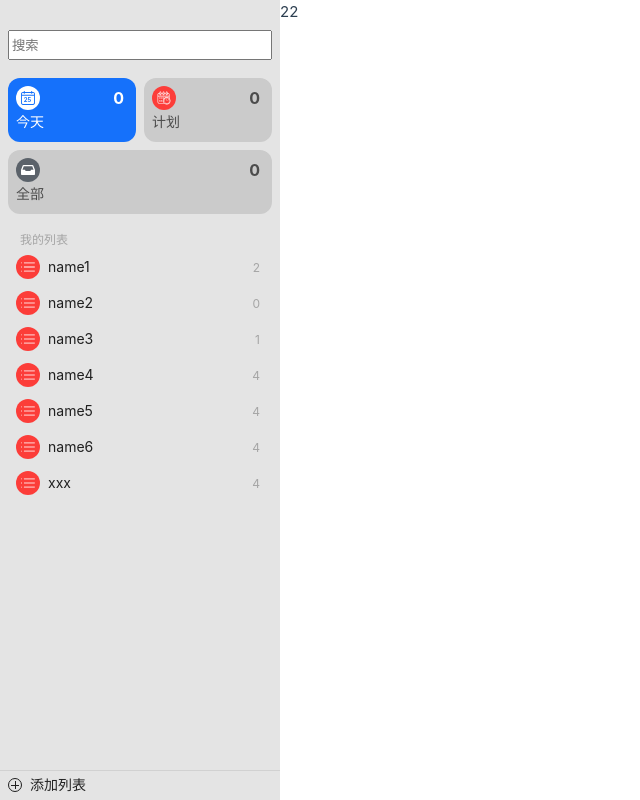
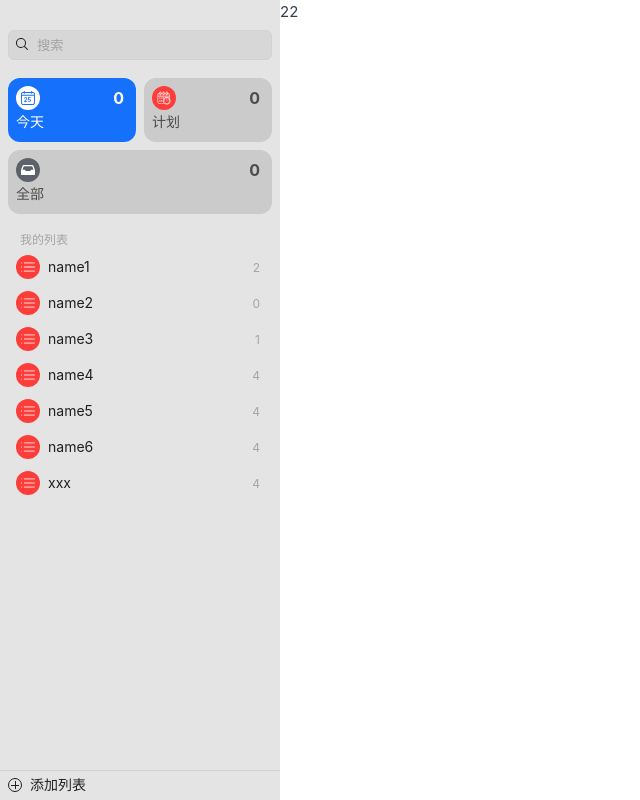
Before and after one commit to yanjxv/easytodo, a Vue app: page / in a window 1280 px wide. Shown: the whole page, without its empty margins (0-640 px from the left). Built offline with nearby package versions, Linux system fonts and the light colour scheme.

Commit message:
搜索框ui设计

```diff
--- a/src/assets/base.css
+++ b/src/assets/base.css
@@ -7,6 +7,8 @@
 
   --todo-text-gray1: #b3b3b3;
   --todo-text-gray2: #a5a5a5;
+  --todo-placeholder-color: #a3a3a3;
+
 
   --divider-gray1: #d1d1d1;
 
--- a/src/components/menu/MenuLayout.vue
+++ b/src/components/menu/MenuLayout.vue
@@ -1,6 +1,16 @@
 <template>
   <div class="menu-layout">
-    <input type="text" name="" id="" placeholder="搜索">
+
+    <div class="input-wrapper">
+      <input type="text" name="" id="" placeholder="搜索">
+      <img src="src/assets/svg/ic_search.svg" alt="" class="input-search">
+      <div class="input-close-wrapper" v-show="searchText.length > 0" @click="clearSearch">
+        <img src="src/assets/svg/ic_search_close.svg" alt="" class="input-close">
+      </div>
+
+    </div>
+
+
     <div class="todo-card-layout">
       <card-item class="todo-item item-left" :card-type="1" :is-selected="currentCard=== 1"
                  @click="onClickCard(1)" />
@@ -29,11 +39,15 @@ export default {
   data() {
     return {
       currentCard: 1,
+      searchText: '',
     }
   },
   methods: {
     onClickCard(type) {
       this.currentCard = type
+    },
+    clearSearch() {
+      this.searchText = ''
     }
   }
 }
@@ -42,12 +56,52 @@ export default {
 .menu-layout {
   display: flex;
   flex-direction: column;
-}
 
-input {
-  width: 100%;
-  height: 30px;
-  display: block;
+  .input-wrapper {
+
+    input {
+      width: 100%;
+      height: 30px;
+      border: 1px solid #d2d2d2;
+      border-radius: 6px;
+      padding: 0 28px;
+      outline: none;
+      display: block;
+      background-color: #d7d7d7;
+      background-size: 12px 12px;
+      color: var(--todo-black1);
+    }
+    input:focus, :hover {
+      border-color: #74a2e2;
+    }
+
+    .input-search {
+      width: 12px;
+      height: 12px;
+      position: absolute;
+      top: 8px;
+      left: 8px;
+    }
+
+    .input-close-wrapper {
+      position: absolute;
+      top: 0;
+      right: 0;
+      height: 100%;
+      width: 28px;
+      display: flex;
+      align-items: center;
+      justify-content: center;
+
+      .input-close {
+        width: 12px;
+        height: 12px;
+      }
+    }
+  }
+  input::placeholder {
+    color: var(--todo-placeholder-color);
+  }
 }
 
 .todo-card-layout {
--- a/src/components/menu/TypeListLayout.vue
+++ b/src/components/menu/TypeListLayout.vue
@@ -2,12 +2,14 @@
   <div class="type-layout" ref="listLayout">
     <div class="indicator-item">
       <h3>我的列表</h3>
+      <!-- 当拖拽到顶部位置时显示的指示器 -->
       <div class="indicator" v-show="overIndex === -1">
         <div class="indicator-circle"></div>
         <div class="indicator-line"></div>
       </div>
     </div>
     <div ref="menuList">
+      <!-- 使用 TransitionGroup 实现列表项的动画效果 -->
       <TransitionGroup name="list">
         <div v-for="(item, index) in list" :key="item.id" :class="{'indicator-item': isShowIndicator(index)}" ref="items">
           <type-item :name="item.name" :count="item.count"
@@ -20,6 +22,7 @@
                      @dragenter.prevent="onDragEnter($event, item, index)"
                      @dragleave="onDragLeave($event, index)"
                      @dragend="onDragEnd($event, index)" />
+           <!-- 底部指示器 -->
           <div class="indicator bottom-indicator">
             <div class="indicator-circle"></div>
             <div class="indicator-line"></div>
@@ -38,6 +41,7 @@ const MENU_ITEM_HEIGHT = 36
 export default {
   name: "TypeListLayout",
   props: {
+    // 默认选中的项目ID
     indexId: {
       type: Number,
       default: -1
@@ -125,6 +129,7 @@ export default {
       if (this.overIndex === -2) {
         return
       }
+      // 执行列表项重新排序
       // 要移动的item
       const moveIndex = index
       // 要插入的位置
@@ -145,6 +150,7 @@ export default {
       // this.isDragging = false
       // console.log('leave---x', index)
     },
+    // 拖拽过程中持续触发
     onDrag(ev) {
       let { clientX, clientY } = ev
       if (clientX === 0 && clientY === 0) {
```
Also changed, not shown: src/assets/svg/ic_search.svg (added), src/assets/svg/ic_search_close.svg (added).
